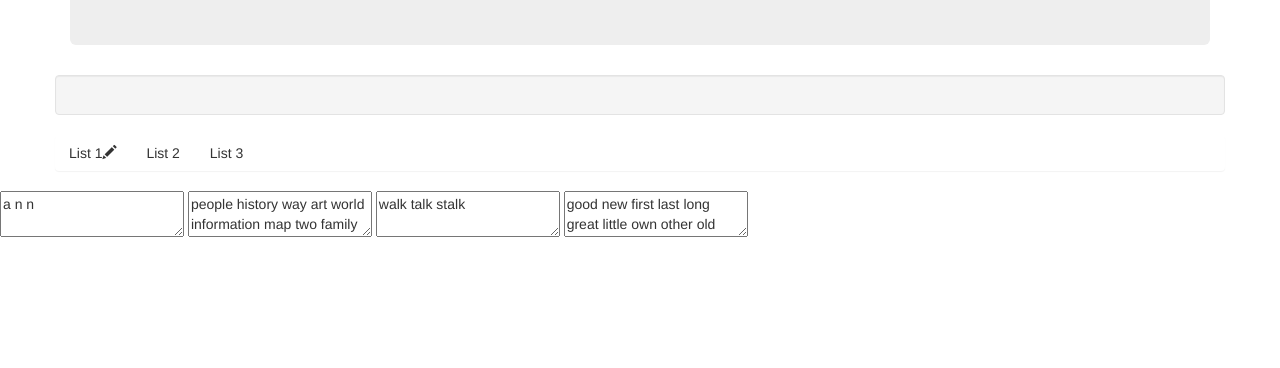
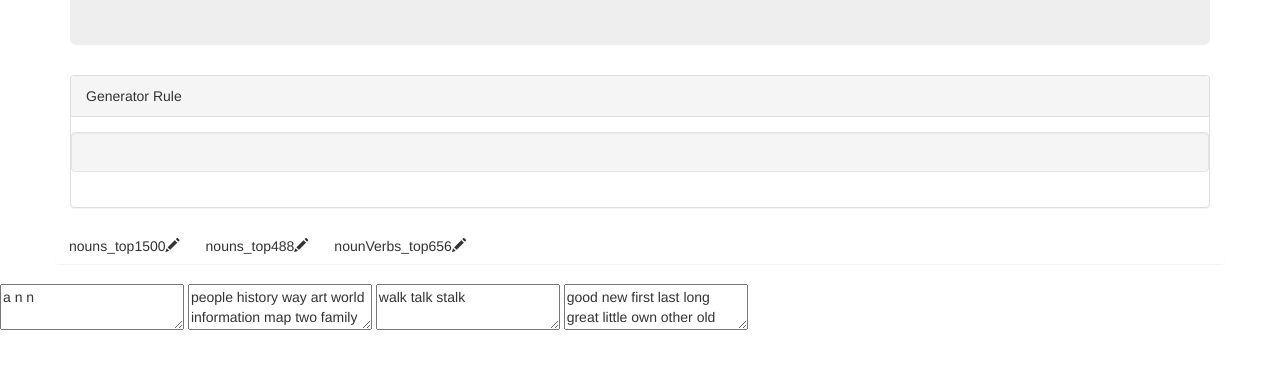
Before and after one commit to wasam/words, a plain HTML site: page index.html in a window 1280 px wide. Shown: the part 196-564 px from the top of the page. Drawn offline with Linux system fonts and the light colour scheme.

Commit message:
changed way to handle built in word lists; minor changes to items; automatic adding of built in word lists;

```diff
--- a/index.html
+++ b/index.html
@@ -28,42 +28,23 @@
             $generatorRuleContainer.disableSelection();
             $(".wordList", $wordListContainer).disableSelection();
 
-           $( ".wordList", $wordListContainer ).draggable({
-			cancel: "a.ui-icon", // clicking an icon won't initiate dragging
-			revert: true, // when not dropped, the item will revert back to its initial position
-			revertDuration: 10,
-			containment: "document",
-			helper: "clone",
-			cursor: "move",
-			start: function (event, ui) {
-			    addToRuleContainer(ui.helper);
-			},
-			connectToSortable: "#generatorRuleContainer"
-		     });
 
 
 
-            var ruleContainerItem = "<div class='btn'></div>";
-            var ruleContainerItemButton = "<span class='glyphicon glyphicon-remove remove-rule-button' aria-hidden='true'></span>";
-            function addToRuleContainer($item) {
-                $(".edit-list-button", $item).remove();
-                $item.append(ruleContainerItemButton);
-                $(".remove-rule-button").click(function () {
-                    $(this).parent().remove();
-                });
-            }
+
+
 
             $(document).keydown(function(e) {
     switch(e.which) {
         case 37: // left
-        alert("left");
+            GenerateButton();
         break;
 
         case 38: // up
         break;
 
         case 39: // right
-        alert("right");
+            GenerateButton();
         break;
 
         case 40: // down
@@ -72,8 +53,66 @@
         default: return; // exit this handler for other keys
     }
     e.preventDefault(); // prevent the default action (scroll / move caret)
-});
+            });
+
+            addBuiltInWordLists();
+            MakeWordListItemsDragable();
         });
+
+
+
+        function addBuiltInWordLists () {
+            for (var key in builtInWordLists) {
+                if (builtInWordLists.hasOwnProperty(key)) {
+                    addWordListToOverview("builtIn_", key);
+                }
+            }
+        }
+
+        var listContainerItem = "<div class='btn wordList'></div>";
+        var listContainerItemButton = "<span class='glyphicon glyphicon-pencil edit-list-button' aria-hidden='true'></span>";
+
+        function addWordListToOverview(prefix, title) {
+            $newItem = $(listContainerItem);
+            $newItem.text(title);
+            $newItem.attr( "alt", prefix + title);
+            $newItem.append(listContainerItemButton);
+
+            $(".edit-list-button").click(function () {
+                alert($(this).parent().attr("alt"));
+            });
+
+            $("#wordListContainer").append($newItem);
+        }
+
+        //var ruleContainerItem = "<div class='btn'></div>";
+        var ruleContainerItemButton = "<span class='glyphicon glyphicon-remove remove-rule-button' aria-hidden='true'></span>";
+        function addToRuleContainer($item) {
+            $(".edit-list-button", $item).remove();
+            $item.append(ruleContainerItemButton);
+            $(".remove-rule-button").click(function () {
+                $(this).parent().remove();
+            });
+        }
+
+        function MakeWordListItemsDragable() {
+            var $wordListContainer = $("#wordListContainer");
+
+            $(".wordList", $wordListContainer).draggable({
+                cancel: "a.ui-icon", // clicking an icon won't initiate dragging
+                revert: true, // when not dropped, the item will revert back to its initial position
+                revertDuration: 10,
+                containment: "document",
+                helper: "clone",
+                cursor: "move",
+                start: function (event, ui) {
+                    addToRuleContainer(ui.helper);
+                },
+                connectToSortable: "#generatorRuleContainer"
+            });
+        }
+
+
     </script>
 </head>
 
@@ -94,12 +133,15 @@
                 </button>
 
         </div>
-        <div class="row well" id="generatorRuleContainer">
+        <div class="panel panel-default">
+            <div class="panel-heading">Generator Rule</div>
+            <div class="panel-body">
+                <div class="row well" id="generatorRuleContainer">
+                </div>
+            </div>
         </div>
+
         <div class="row panel" id="wordListContainer">
-            <div class="btn wordList">List 1<span class='glyphicon glyphicon-pencil edit-list-button' aria-hidden='true'></span></div>
-            <div class="btn wordList">List 2</div>
-            <div class="btn wordList">List 3</div>
 
         </div>
     </div>
--- a/nameGen.js
+++ b/nameGen.js
@@ -8,7 +8,7 @@ var adjectives;
 
 function Init()
 {
-    document.getElementById("nouns").value = nouns_top1500;
+    document.getElementById("nouns").value = builtInWordLists["nouns_top1500"];
     InitAdjectives();
     InitNouns();
     InitVerbs();
```
Also changed, not shown: words.js.
